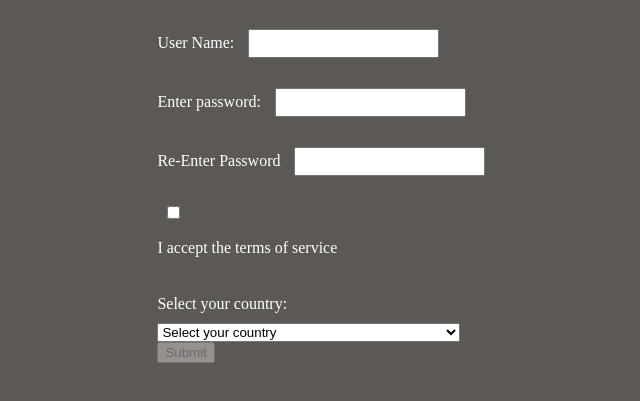
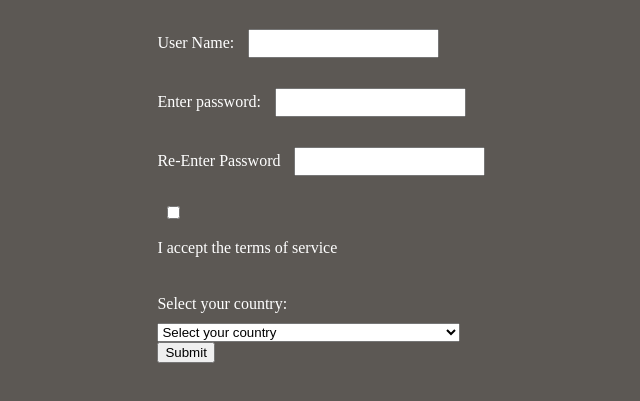
Before and after one commit to MehakdeepKaur19/Mehakdeep_Kaur_WEB303Assignments, a plain HTML site: page index.html in a window 1280 px wide. Shown: the part 61-462 px from the top of the page, without its empty margins (293-933 px from the left). Drawn offline with nearby package versions, Linux system fonts and the light colour scheme.

Commit message:
Update index.html

```diff
--- a/index.html
+++ b/index.html
@@ -32,7 +32,7 @@
 
         <br>
 
-        <button type="submit" id="submitButton" disabled>Submit</button>
+        <button type="submit" id="submitButton">Submit</button>
     </form>
 
     <!-- Remove extra closing form tag -->
```
